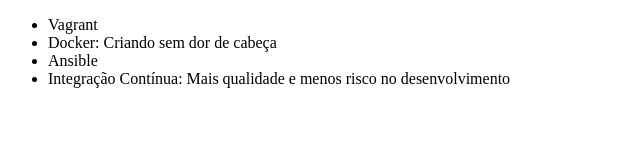
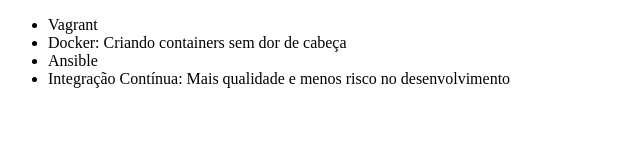
Before and after one commit to WesleyVini/Alura-Git, a plain HTML site: page Index.html in a window 1280 px wide. Shown: the full height of the page, 0-640 px from the left. Drawn offline with Linux system fonts and the light colour scheme.

Commit message:
Adicionando containers ao nome do curso docker

```diff
--- a/Index.html
+++ b/Index.html
@@ -7,7 +7,7 @@
 <body>
     <ul>
         <li>Vagrant</li>
-        <li>Docker: Criando sem dor de cabeça</li>
+        <li>Docker: Criando containers sem dor de cabeça</li>
         <li>Ansible</li>
         <li>Integração Contínua: Mais qualidade e menos risco no desenvolvimento</li>
     </ul>
```
